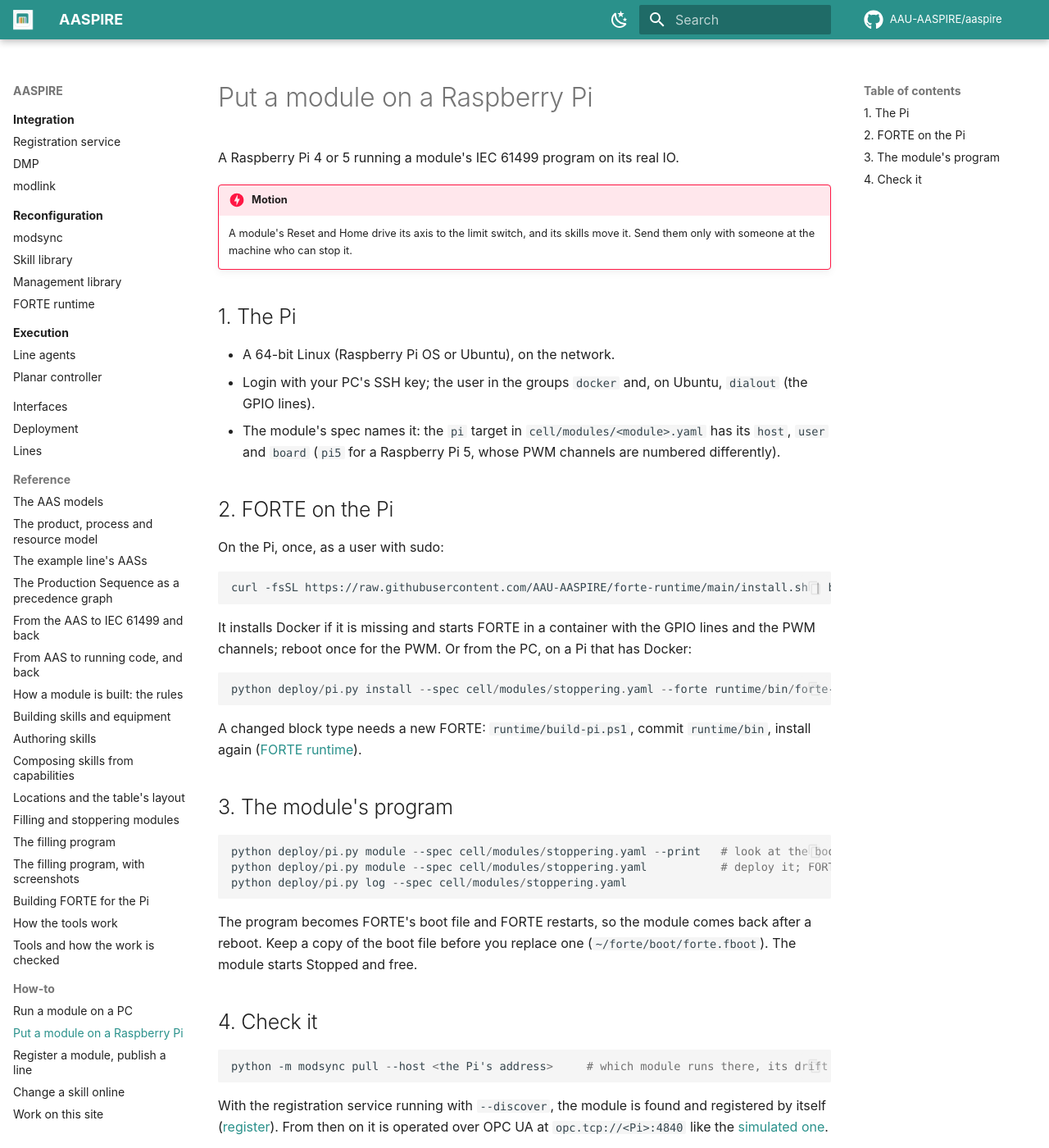
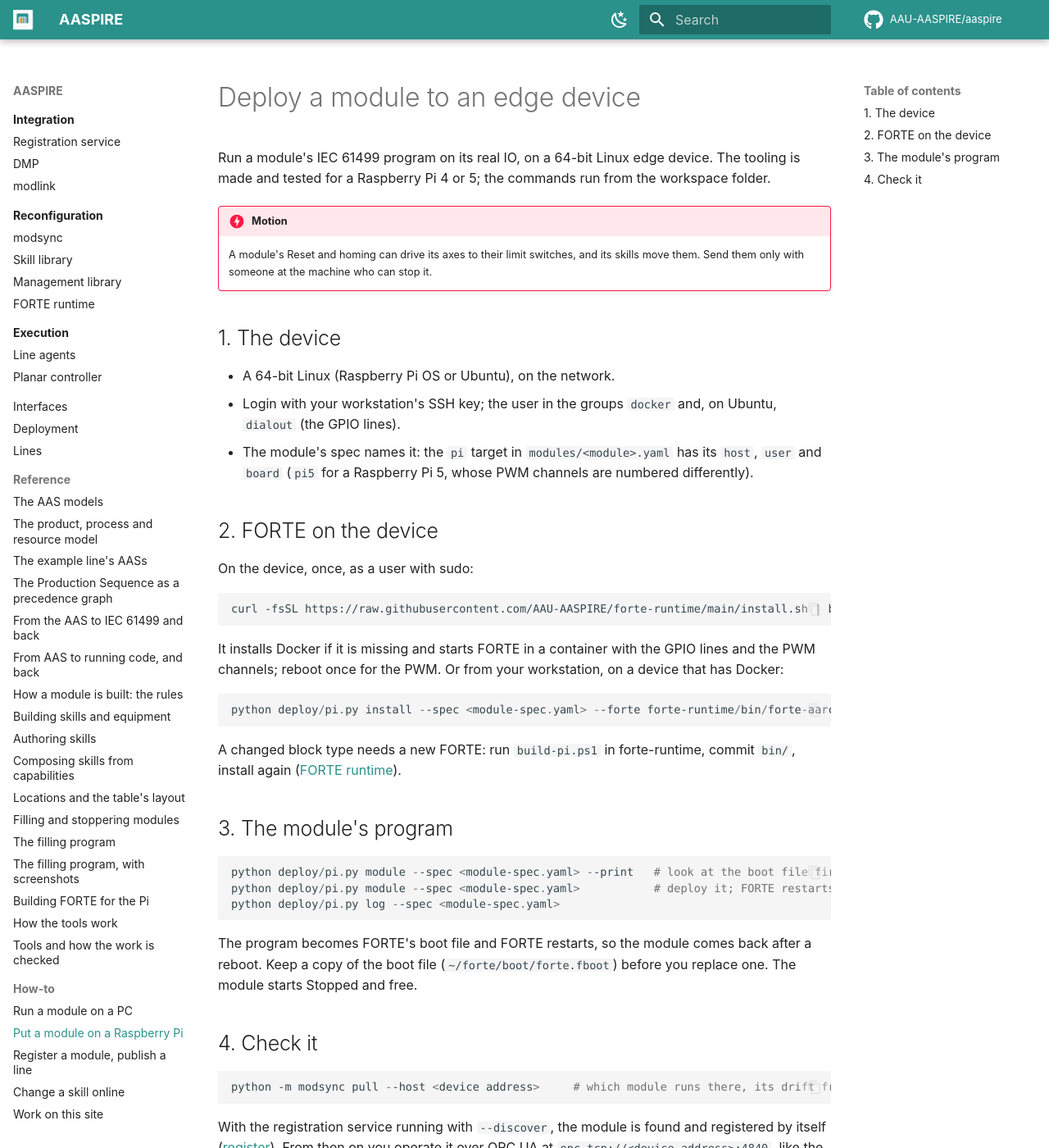
Before and after one commit to AAU-AASPIRE/aaspire, an MkDocs documentation site: the page built from docs/how-to/raspberry-pi.md, in a window 1280 px wide and 1400 px high. Shown: the whole window at 82% size. Built offline with MkDocs 1.6.1 and Material for MkDocs 9.7.7, drawn with Linux system fonts in a browser that asks for light colours; comment, search, counter and statistics services are not loaded; some of the changed text lies outside the part shown.

Commit message:
How-to pages: placeholders for any module and device; current commands and figure sources

````diff
--- a/docs/how-to/raspberry-pi.md
+++ b/docs/how-to/raspberry-pi.md
@@ -1,55 +1,56 @@
-# Put a module on a Raspberry Pi
+# Deploy a module to an edge device
 
-A Raspberry Pi 4 or 5 running a module's IEC 61499 program on its real IO.
+Run a module's IEC 61499 program on its real IO, on a 64-bit Linux edge device. The tooling is made and
+tested for a Raspberry Pi 4 or 5; the commands run from the workspace folder.
 
 !!! danger "Motion"
-    A module's Reset and Home drive its axis to the limit switch, and its skills move it. Send them only
-    with someone at the machine who can stop it.
+    A module's Reset and homing can drive its axes to their limit switches, and its skills move them.
+    Send them only with someone at the machine who can stop it.
 
-## 1. The Pi
+## 1. The device
 
 - A 64-bit Linux (Raspberry Pi OS or Ubuntu), on the network.
-- Login with your PC's SSH key; the user in the groups `docker` and, on Ubuntu, `dialout` (the GPIO
-  lines).
-- The module's spec names it: the `pi` target in `cell/modules/<module>.yaml` has its `host`, `user`
-  and `board` (`pi5` for a Raspberry Pi 5, whose PWM channels are numbered differently).
+- Login with your workstation's SSH key; the user in the groups `docker` and, on Ubuntu, `dialout`
+  (the GPIO lines).
+- The module's spec names it: the `pi` target in `modules/<module>.yaml` has its `host`, `user` and
+  `board` (`pi5` for a Raspberry Pi 5, whose PWM channels are numbered differently).
 
-## 2. FORTE on the Pi
+## 2. FORTE on the device
 
-On the Pi, once, as a user with sudo:
+On the device, once, as a user with sudo:
 
 ```bash
 curl -fsSL https://raw.githubusercontent.com/AAU-AASPIRE/forte-runtime/main/install.sh | bash
 ```
 
 It installs Docker if it is missing and starts FORTE in a container with the GPIO lines and the PWM
-channels; reboot once for the PWM. Or from the PC, on a Pi that has Docker:
+channels; reboot once for the PWM. Or from your workstation, on a device that has Docker:
 
 ```powershell
-python deploy/pi.py install --spec cell/modules/stoppering.yaml --forte runtime/bin/forte-aarch64
+python deploy/pi.py install --spec <module-spec.yaml> --forte forte-runtime/bin/forte-aarch64
 ```
 
-A changed block type needs a new FORTE: `runtime/build-pi.ps1`, commit `runtime/bin`, install again
-([FORTE runtime](../reconfiguration/runtime.md)).
+A changed block type needs a new FORTE: run `build-pi.ps1` in forte-runtime, commit `bin/`, install
+again ([FORTE runtime](../reconfiguration/runtime.md)).
 
 ## 3. The module's program
 
 ```powershell
-python deploy/pi.py module --spec cell/modules/stoppering.yaml --print   # look at the boot file first
-python deploy/pi.py module --spec cell/modules/stoppering.yaml           # deploy it; FORTE restarts
-python deploy/pi.py log --spec cell/modules/stoppering.yaml
+python deploy/pi.py module --spec <module-spec.yaml> --print   # look at the boot file first
+python deploy/pi.py module --spec <module-spec.yaml>           # deploy it; FORTE restarts
+python deploy/pi.py log --spec <module-spec.yaml>
 ```
 
 The program becomes FORTE's boot file and FORTE restarts, so the module comes back after a reboot.
-Keep a copy of the boot file before you replace one (`~/forte/boot/forte.fboot`). The module starts
+Keep a copy of the boot file (`~/forte/boot/forte.fboot`) before you replace one. The module starts
 Stopped and free.
 
 ## 4. Check it
 
 ```powershell
-python -m modsync pull --host <the Pi's address>     # which module runs there, its drift from its spec, its AAS
+python -m modsync pull --host <device address>     # which module runs there, its drift from its spec, its AAS
 ```
 
 With the registration service running with `--discover`, the module is found and registered by
-itself ([register](register.md)). From then on it is operated over OPC UA at `opc.tcp://<Pi>:4840` like
-the [simulated one](simulation.md).
+itself ([register](register.md)). From then on you operate it over OPC UA at
+`opc.tcp://<device address>:4840`, like the [simulated one](simulation.md).
````
Also changed, not shown: docs/how-to/change-a-skill.md (+8 -8 lines), docs/how-to/register.md (+19 -13 lines), docs/how-to/simulation.md (+21 -17 lines), docs/how-to/this-site.md (+28 -31 lines).
